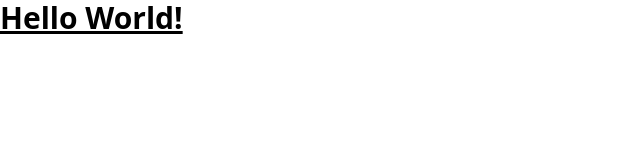
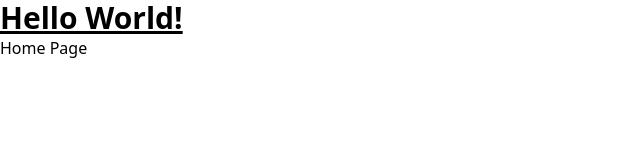
Before and after one commit to edrpj/invoice-app, an Angular app: page /invoices in a window 1280 px wide. Before the commit this address led to /. Shown: the top 160 px of the page, without its empty margins (0-640 px from the left). Built offline with nearby package versions, Linux system fonts and the light colour scheme.

Commit message:
config: initial routing

```diff
--- a/src/app/app-routing.module.ts
+++ b/src/app/app-routing.module.ts
@@ -1,7 +1,16 @@
 import { NgModule } from '@angular/core';
 import { RouterModule, Routes } from '@angular/router';
 
-const routes: Routes = [];
+const routes: Routes = [
+  {
+    path: 'invoices',
+    loadChildren: () => import('./invoices/invoices.module').then(m => m.InvoicesModule)
+  },
+  {
+    path: '**',
+    redirectTo: 'invoices'
+  }
+];
 
 @NgModule({
   imports: [RouterModule.forRoot(routes)],
--- a/src/app/app.component.ts
+++ b/src/app/app.component.ts
@@ -3,7 +3,6 @@ import { Component } from '@angular/core';
 @Component({
   selector: 'app-root',
   templateUrl: './app.component.html',
-  styleUrls: ['./app.component.css']
 })
 export class AppComponent {
   title = 'invoiceApp';
--- /dev/null
+++ b/src/app/invoices/pages/home-page/home-page.component.html
@@ -0,0 +1 @@
+<h1>Home Page</h1>
--- /dev/null
+++ b/src/app/invoices/pages/home-page/home-page.component.ts
@@ -0,0 +1,6 @@
+import { Component } from '@angular/core';
+
+@Component({
+  templateUrl: './home-page.component.html',
+})
+export class HomePageComponent {}
--- /dev/null
+++ b/src/app/invoices/pages/invoice-page/invoice-page.component.html
@@ -0,0 +1 @@
+<h1>Invoice Page</h1>
--- /dev/null
+++ b/src/app/invoices/pages/invoice-page/invoice-page.component.ts
@@ -0,0 +1,6 @@
+import { Component } from '@angular/core';
+
+@Component({
+  templateUrl: './invoice-page.component.html',
+})
+export class InvoicePageComponent {}
```
Also changed, not shown: src/app/invoices/invoices-routing.module.ts (added, +21 -0 lines), src/app/invoices/invoices.module.ts (added, +10 -0 lines), src/app/shared/shared.module.ts (added, +8 -0 lines), src/app/app.component.css (deleted).
